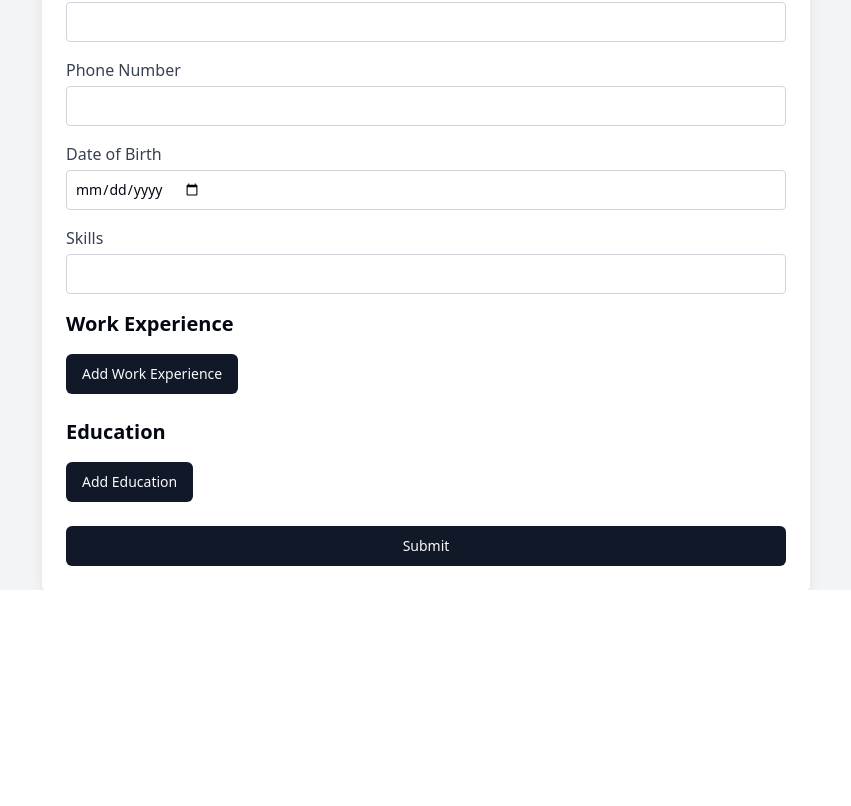
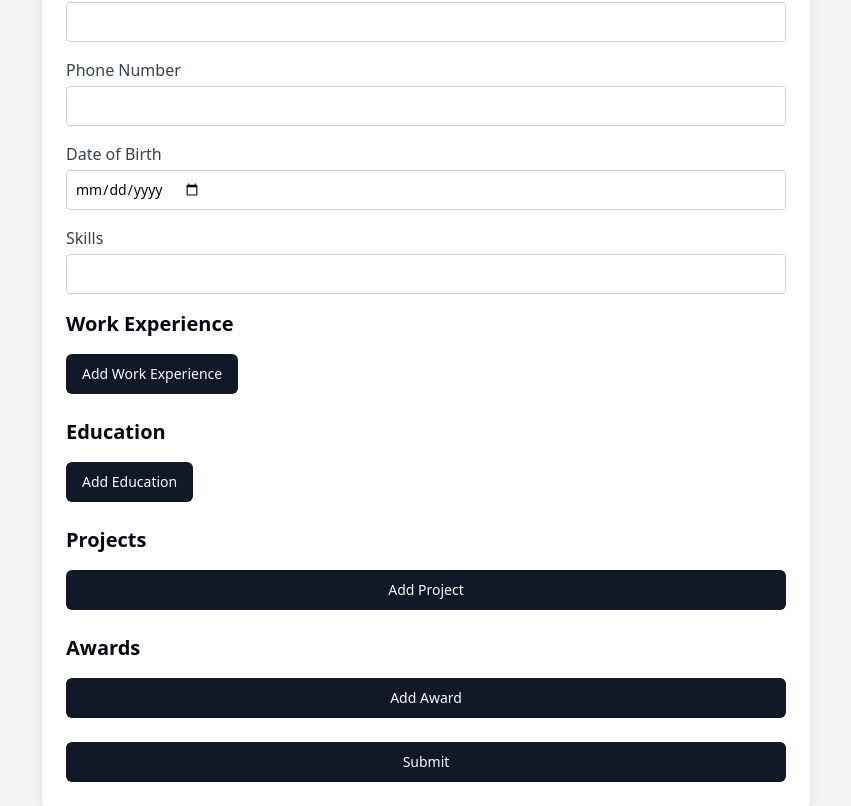
Before and after one commit to checodezz/employability.ai, a React (Vite) app in the folder client-ts/: page /complete-profile in a window 1280 px wide. Shown: the part 294-1100 px from the top of the page, without its empty margins (214-1065 px from the left). Before the commit the page ends 884 px from the top, so only its background shows below. Built offline with nearby package versions, Linux system fonts and the light colour scheme.

Commit message:
code refactor

```diff
--- /dev/null
+++ b/client-ts/src/components/AwardSection.tsx
@@ -0,0 +1,54 @@
+import React from "react";
+import TextInput from "./TextInput";
+import { Button } from "@/components/ui/button";
+
+interface AwardsSectionProps {
+  awards: string[];
+  setAwards: React.Dispatch<React.SetStateAction<string[]>>;
+}
+
+const AwardsSection: React.FC<AwardsSectionProps> = ({ awards, setAwards }) => {
+  // Ensure awards is always an array
+  const handleAwardChange = (index: number, value: string) => {
+    const updatedAwards = [...awards];
+    updatedAwards[index] = value;
+    setAwards(updatedAwards);
+  };
+
+  const addAward = () => {
+    setAwards([...awards, ""]);
+  };
+
+  const removeAward = (index: number) => {
+    setAwards(awards.filter((_, i) => i !== index));
+  };
+
+  return (
+    <div className="mb-6">
+      <h3 className="text-xl font-semibold mb-4">Awards</h3>
+      {Array.isArray(awards) && awards.map((award, index) => (
+        <div key={index} className="mb-4 p-4 border border-gray-300 rounded">
+          <TextInput
+            label={`Award ${index + 1}`}
+            value={award}
+            onChange={(e) => handleAwardChange(index, e.target.value)}
+            placeholder="e.g., Employee of the Year, Best Innovator"
+          />
+          <Button
+            onClick={() => removeAward(index)}
+            variant="destructive"
+            size="sm"
+            className="mt-2"
+          >
+            Remove Award
+          </Button>
+        </div>
+      ))}
+      <Button onClick={addAward} variant="default" className="w-full">
+        Add Award
+      </Button>
+    </div>
+  );
+};
+
+export default AwardsSection;
--- /dev/null
+++ b/client-ts/src/components/ProjectSection.tsx
@@ -0,0 +1,86 @@
+import React from "react";
+import TextInput from "./TextInput";
+import { Button } from "@/components/ui/button";
+
+interface Project {
+  name: string;
+  description: string;
+  technologies: string[];
+  link: string;
+}
+
+interface ProjectSectionProps {
+  projects: Project[];
+  setProjects: React.Dispatch<React.SetStateAction<Project[]>>;
+}
+
+const ProjectSection: React.FC<ProjectSectionProps> = ({
+  projects,
+  setProjects,
+}) => {
+  const updateProject = (index: number, field: string, value: string) => {
+    const updatedProjects = [...projects];
+    updatedProjects[index] = { ...updatedProjects[index], [field]: value };
+    setProjects(updatedProjects);
+  };
+
+  const addProject = () => {
+    setProjects([
+      ...projects,
+      { name: "", description: "", technologies: [], link: "" },
+    ]);
+  };
+
+  const removeProject = (index: number) => {
+    setProjects(projects.filter((_, i) => i !== index));
+  };
+
+  return (
+    <div className="mb-6">
+      <h3 className="text-xl font-semibold mb-4">Projects</h3>
+      {projects.map((project, index) => (
+        <div key={index} className="mb-4 p-4 border border-gray-300 rounded">
+          <TextInput
+            label="Project Name"
+            value={project.name}
+            onChange={(e) => updateProject(index, "name", e.target.value)}
+          />
+          <TextInput
+            label="Description"
+            value={project.description}
+            onChange={(e) =>
+              updateProject(index, "description", e.target.value)
+            }
+          />
+          <TextInput
+            label="Technologies"
+            value={project.technologies.join(", ")}
+            onChange={(e) =>
+              updateProject(index, "technologies", e.target.value.split(", "))
+            }
+          />
+          <TextInput
+            label="Project Link"
+            value={project.link}
+            onChange={(e) => updateProject(index, "link", e.target.value)}
+          />
+          {/* Use ShadCN Button for "Remove Project" */}
+          <Button
+            onClick={() => removeProject(index)}
+            variant="destructive"
+            size="sm"
+            className="mt-2"
+          >
+            Remove Project
+          </Button>
+        </div>
+      ))}
+      {/* Use ShadCN Button for "Add Project" */}
+      <Button onClick={addProject} variant="default" className="w-full">
+        Add Project
+      </Button>
+    </div>
+  );
+};
+
+export default ProjectSection;
--- a/client-ts/src/pages/CompleteProfile.tsx
+++ b/client-ts/src/pages/CompleteProfile.tsx
@@ -9,6 +9,8 @@ import ResumeUpload from "@/components/ResumeUpload";
 import TextInput from "@/components/TextInput";
 import WorkExperience from "@/components/WorkExperience";
 import Education from "@/components/Education";
+import ProjectSection from "../components/ProjectSection";
+import AwardsSection from "../components/AwardSection";
 
 const CompleteProfile: React.FC = () => {
   const dispatch = useDispatch<AppDispatch>();
@@ -44,9 +46,8 @@ const CompleteProfile: React.FC = () => {
   const [projects, setProjects] = useState<Array<any>>([]);
   const [languages, setLanguages] = useState<string>("");
   const [certifications, setCertifications] = useState<string>("");
-  const [awards, setAwards] = useState<string>("");
-  const [resumeFile, setResumeFile] = useState<File | null>(null);
-  const [skills, setSkills] = useState<string>(""); // Single field for both technical and soft skills
+  const [awards, setAwards] = useState<string[]>([]);
+  const [skills, setSkills] = useState<string>("");
 
   // Update form fields when parsedData changes
   useEffect(() => {
@@ -248,6 +249,8 @@ const CompleteProfile: React.FC = () => {
             onRemove={removeEducation}
             onAdd={addEducation}
           />
+          <ProjectSection projects={projects} setProjects={setProjects} />
+          <AwardsSection awards={awards} setAwards={setAwards} />
           {/* Submit Button */}
           <Button type="submit" className="w-full" variant="default">
             Submit
```
